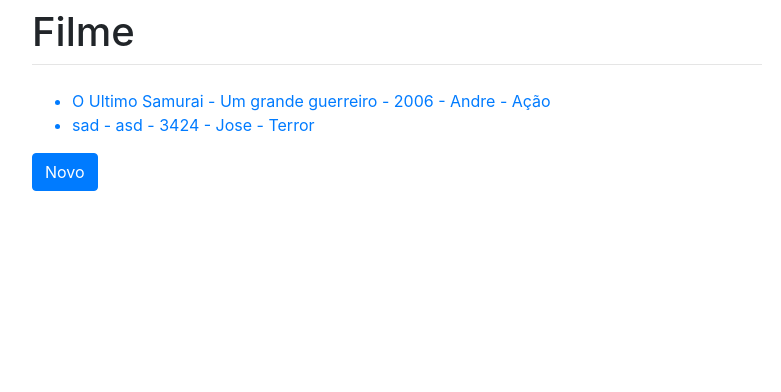
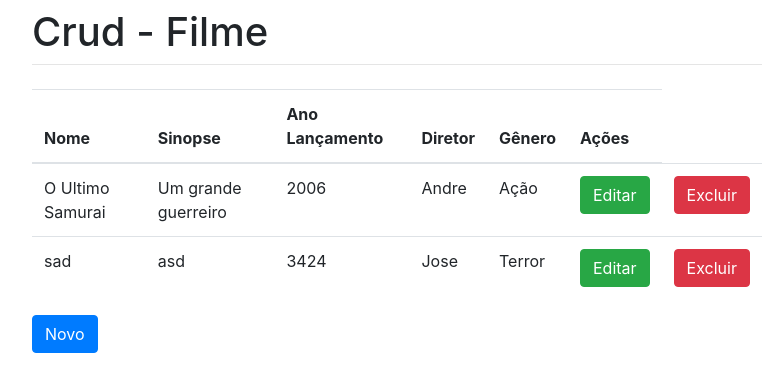
Before and after one commit to ericksantos97/django-crud-relational-objects, a Django app: page / in a window 1280 px wide. Shown: the top 392 px of the page, without its empty margins (243-1024 px from the left). Run offline with Django 3.2, Linux system fonts and the light colour scheme; data comes from the database, SQL or seed files in the repository; both versions use the stored data as it was after the commit; some libraries are stand-ins or nearby versions.

Commit message:
insert table html

```diff
--- a/filme/templates/base.html
+++ b/filme/templates/base.html
@@ -10,7 +10,7 @@
     <div class="container">
       <div class="row justify-content-center">
         <div class="col-8">
-          <h1 class="mt-2">Filme</h1>
+          <h1 class="mt-2">Crud - Filme</h1>
           <hr class="mt-0 mb-4">
           {% block content %}
           {% endblock %}
--- a/filme/templates/filme.html
+++ b/filme/templates/filme.html
@@ -1,18 +1,32 @@
 {% extends 'base.html' %}
 {% load crispy_forms_tags %}
 {% block content %}
-    <ul>
+
+    <table class="table table-hover">
+        <thead>
+        <tr>
+            <th scope="col">Nome</th>
+            <th scope="col">Sinopse</th>
+            <th scope="col">Ano Lançamento</th>
+            <th scope="col">Diretor</th>
+            <th scope="col">Gênero</th>
+            <th scope="col">Ações</th>
+        </tr>
+        </thead>
+        <tbody>
         {% for filme in filmes %}
-
-
-
-
-            <a href="{% url 'update_filme' filme.id %}">
-                <li> {{ filme.nome }} - {{ filme.sinopse }} - {{ filme.anoLancamento }}
-                    - {{ filme.diretor.nome }} - {{ filme.genero.descricao }} </li>
-            </a>
+            <tr>
+                <td>{{ filme.nome }}</td>
+                <td>{{ filme.sinopse }}</td>
+                <td>{{ filme.anoLancamento }}</td>
+                <td>{{ filme.diretor.nome }}</td>
+                <td>{{ filme.genero.descricao }}</td>
+                <td><a href="{% url 'update_filme' filme.id %}" class="btn btn-success">Editar</a></td>
+                <td><a href="{% url 'delete_filme' filme.id %}" class="btn btn-danger">Excluir</a></td>
+            </tr>
         {% endfor %}
-    </ul>
+        </tbody>
+    </table>
 
     <a class="btn btn-primary" href="{% url 'create_filme' %}">Novo</a>
 {% endblock %}
```
Also changed, not shown: db.sqlite3.
